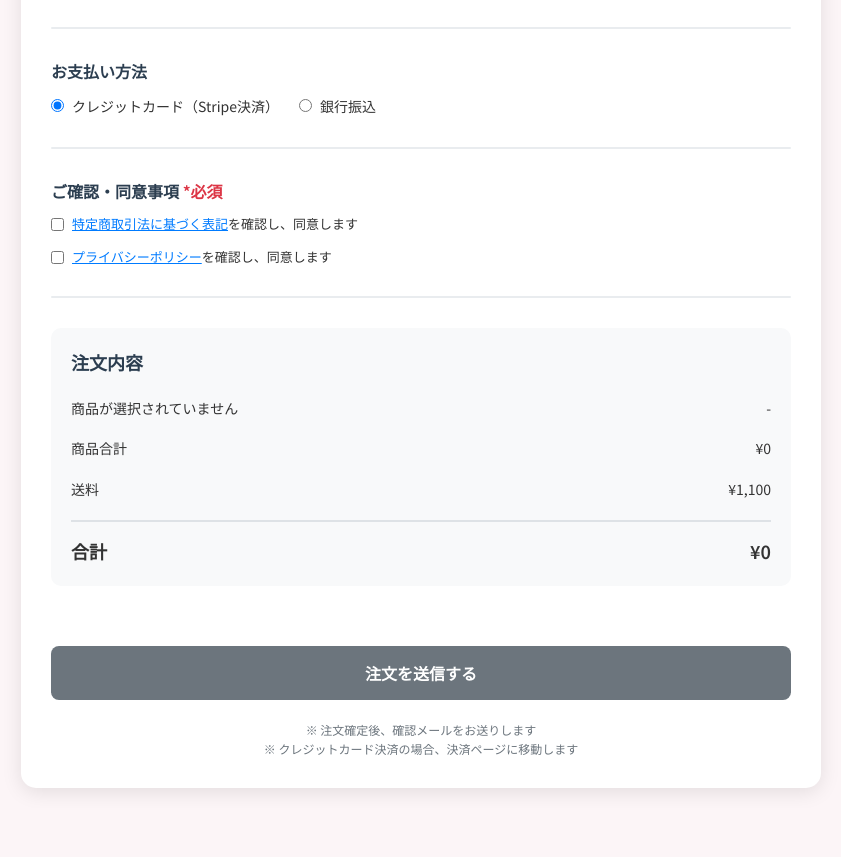
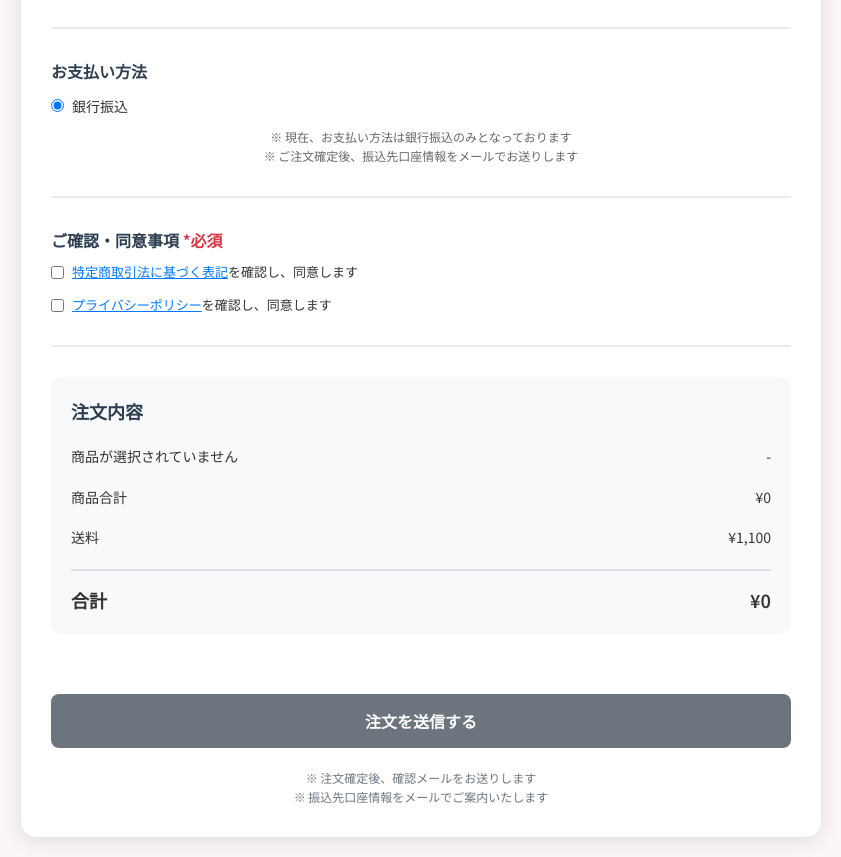
Before and after one commit to maturichann/beauty-store-system, a website: page public/index.html in a window 1280 px wide. Shown: the part 3372-4229 px from the top of the page, without its empty margins (219-1060 px from the left). Before the commit the page ends 4180 px from the top, so only its background shows below. Drawn offline with Linux system fonts and the light colour scheme.

Commit message:
Update index.html

```diff
--- a/public/index.html
+++ b/public/index.html
@@ -858,18 +858,24 @@
 
                 <div class="section-divider"></div>
 
-                <!-- 支払い方法 -->
+                <!-- 支払い方法（銀行振込のみ） -->
                 <div class="form-group">
                     <label class="form-label">お支払い方法</label>
                     <div class="radio-group">
+                        <!-- Stripe決済は一時的に非表示
                         <label class="radio-item">
-                            <input type="radio" name="paymentMethod" value="credit_card" checked onchange="updateOrderSummary()">
+                            <input type="radio" name="paymentMethod" value="credit_card" onchange="updateOrderSummary()">
                             <span>クレジットカード（Stripe決済）</span>
                         </label>
+                        -->
                         <label class="radio-item">
-                            <input type="radio" name="paymentMethod" value="bank_transfer" onchange="updateOrderSummary()">
+                            <input type="radio" name="paymentMethod" value="bank_transfer" checked onchange="updateOrderSummary()">
                             <span>銀行振込</span>
                         </label>
+                    </div>
+                    <div class="form-note" style="margin-top: 10px; color: #666;">
+                        ※ 現在、お支払い方法は銀行振込のみとなっております<br>
+                        ※ ご注文確定後、振込先口座情報をメールでお送りします
                     </div>
                 </div>
 
@@ -921,7 +927,7 @@
 
                 <div class="form-note">
                     ※ 注文確定後、確認メールをお送りします<br>
-                    ※ クレジットカード決済の場合、決済ページに移動します
+                    ※ 振込先口座情報をメールでご案内いたします
                 </div>
             </form>
         </div>
@@ -1125,7 +1131,7 @@
                 subtotal: subtotal,
                 shipping: shipping,
                 total: total,
-                paymentMethod: document.querySelector('input[name="paymentMethod"]:checked').value
+                paymentMethod: 'bank_transfer' // 銀行振込のみに固定
             };
 
             // ローディング表示
```
